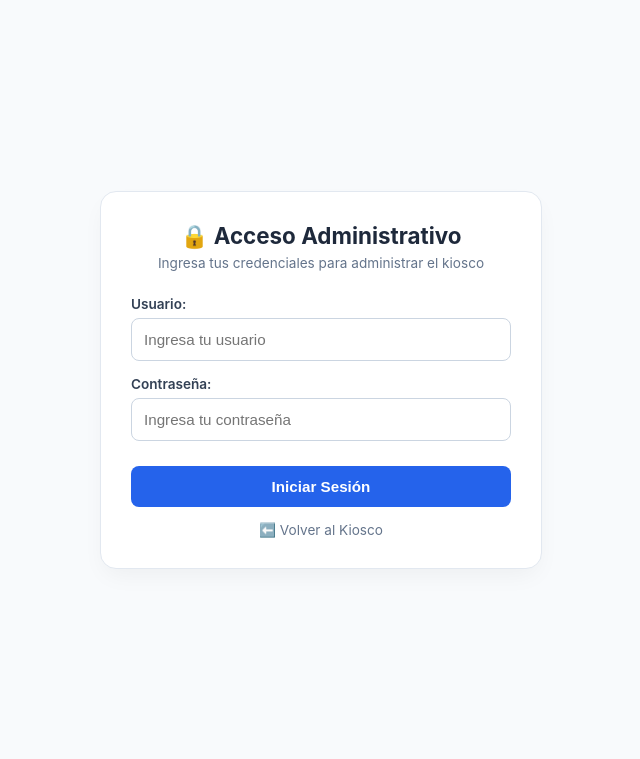
After one commit to Catenaaaaa/kiosco_impresion, a Flask app: page /login in a window 1280 px wide. The commit adds this page. Shown: the top 759 px of the page, without its empty margins (319-959 px from the left). Run offline with Flask 3, Linux system fonts and the light colour scheme.

Commit message:
Feat: Sistema de autenticación Login/Logout para el panel de administración

```diff
--- a/app.py
+++ b/app.py
@@ -3,10 +3,11 @@ import sqlite3
 import uuid
 import math
 import requests
-from flask import Flask, request, jsonify, render_template, redirect
+from flask import Flask, request, jsonify, render_template, redirect, session
 from pypdf import PdfReader
 
 app = Flask(__name__)
+app.secret_key = 'kiosco_secret_key_thiago28'
 UPLOAD_FOLDER = 'uploads'
 os.makedirs(UPLOAD_FOLDER, exist_ok=True)
 app.config['UPLOAD_FOLDER'] = UPLOAD_FOLDER
@@ -19,6 +20,7 @@ def allowed_file(filename):
 def init_db():
     conn = sqlite3.connect('database.db')
     cursor = conn.cursor()
+
     cursor.execute('''
         CREATE TABLE IF NOT EXISTS print_jobs (
             id INTEGER PRIMARY KEY AUTOINCREMENT,
@@ -37,8 +39,29 @@ def init_db():
             created_at TIMESTAMP DEFAULT CURRENT_TIMESTAMP
         )
     ''')
+
+    cursor.execute('''
+        CREATE TABLE IF NOT EXISTS settings (
+            key TEXT PRIMARY KEY,
+            value REAL NOT NULL
+        )
+    ''')
+
+    cursor.execute("INSERT OR IGNORE INTO settings (key, value) VALUES ('bw_price', 50.0)")
+    cursor.execute("INSERT OR IGNORE INTO settings (key, value) VALUES ('color_price', 100.0)")
+
     conn.commit()
     conn.close()
+
+def get_prices():
+    conn = sqlite3.connect('database.db')
+    cursor = conn.cursor()
+    cursor.execute("SELECT key, value FROM settings")
+    rows = cursor.fetchall()
+    conn.close()
+
+    prices = {row[0]: row[1] for row in rows}
+    return prices.get('bw_price', 50.0), prices.get('color_price', 100.0)
 
 def get_file_page_count(file_path):
     ext = file_path.rsplit('.', 1)[1].lower()
@@ -52,14 +75,41 @@ def get_file_page_count(file_path):
     return 1
 
 # ==========================================
+# RUTAS DE AUTENTICACIÓN (LOGIN / LOGOUT)
+# ==========================================
+@app.route('/login', methods=['GET', 'POST'])
+def login():
+    error = None
+    if request.method == 'POST':
+        username = request.form.get('username')
+        password = request.form.get('password')
+
+        if username == 'admin' and password == 'Thiago28':
+            session['admin_logged_in'] = True
+            return redirect('/admin')
+        else:
+            error = 'Usuario o contraseña incorrectos'
+
+    return render_template('login.html', error=error)
+
+@app.route('/logout')
+def logout():
+    session.pop('admin_logged_in', None)
+    return redirect('/login')
+
+# ==========================================
 # RUTAS DE INTERFAZ (HTML)
 # ==========================================
 @app.route('/')
 def index():
-    return render_template('index.html')
+    bw_price, color_price = get_prices()
+    return render_template('index.html', bw_price=bw_price, color_price=color_price)
 
 @app.route('/admin')
 def admin_panel():
+    if not session.get('admin_logged_in'):
+        return redirect('/login')
+
     conn = sqlite3.connect('database.db')
     cursor = conn.cursor()
 
@@ -82,14 +132,38 @@ def admin_panel():
     jobs = cursor.fetchall()
     conn.close()
 
+    bw_price, color_price = get_prices()
+
     return render_template(
         'admin.html',
         total_earned=total_earned,
         paid_jobs_count=paid_jobs_count,
         pending_jobs_count=pending_jobs_count,
         total_sheets_printed=total_sheets_printed,
-        jobs=jobs
+        jobs=jobs,
+        bw_price=bw_price,
+        color_price=color_price
     )
+
+@app.route('/admin/update-prices', methods=['POST'])
+def update_prices():
+    if not session.get('admin_logged_in'):
+        return redirect('/login')
+
+    try:
+        new_bw = float(request.form.get('bw_price', 50.0))
+        new_color = float(request.form.get('color_price', 100.0))
+
+        conn = sqlite3.connect('database.db')
+        cursor = conn.cursor()
+        cursor.execute("UPDATE settings SET value = ? WHERE key = 'bw_price'", (new_bw,))
+        cursor.execute("UPDATE settings SET value = ? WHERE key = 'color_price'", (new_color,))
+        conn.commit()
+        conn.close()
+    except Exception as e:
+        print(f"Error actualizando precios: {e}")
+
+    return redirect('/admin')
 
 # ==========================================
 # API Y PROCESAMIENTO
@@ -134,7 +208,8 @@ def upload_file():
 
     total_sheets_count = sheets_per_copy * copies
 
-    price_per_sheet = 100 if color else 50
+    bw_price, color_price = get_prices()
+    price_per_sheet = color_price if color else bw_price
     total_price = total_sheets_count * price_per_sheet
 
     conn = sqlite3.connect('database.db')
--- a/templates/index.html
+++ b/templates/index.html
@@ -64,8 +64,8 @@
 
             <label>Tinta / Color:</label>
             <select id="color">
-                <option value="false">Blanco y Negro ($50 / hoja física)</option>
-                <option value="true">Color ($100 / hoja física)</option>
+                <option value="false">Blanco y Negro (${{ bw_price }} / hoja física)</option>
+                <option value="true">Color (${{ color_price }} / hoja física)</option>
             </select>
 
             <label>Formato de Impresión:</label>
--- /dev/null
+++ b/templates/login.html
@@ -0,0 +1,47 @@
+<!DOCTYPE html>
+<html lang="es">
+<head>
+    <meta charset="UTF-8">
+    <meta name="viewport" content="width=device-width, initial-scale=1.0">
+    <title>Iniciar Sesión - Admin Kiosco</title>
+    <style>
+        :root { --primary: #2563eb; --primary-hover: #1d4ed8; --bg: #f8fafc; --card: #ffffff; --text: #0f172a; }
+        body { font-family: -apple-system, BlinkMacSystemFont, "Segoe UI", Roboto, sans-serif; background: var(--bg); color: var(--text); margin: 0; padding: 20px; display: flex; justify-content: center; align-items: center; min-height: 90vh; }
+        .login-card { width: 100%; max-width: 380px; background: var(--card); padding: 30px; border-radius: 16px; box-shadow: 0 10px 25px -5px rgba(0,0,0,0.05); border: 1px solid #e2e8f0; }
+        .header-title { text-align: center; margin-bottom: 25px; }
+        .header-title h2 { margin: 0; color: #1e293b; font-size: 1.4rem; }
+        .header-title p { color: #64748b; font-size: 0.85rem; margin-top: 5px; }
+        label { font-weight: 600; display: block; margin-top: 15px; color: #334155; font-size: 0.85rem; }
+        input { width: 100%; padding: 12px; margin-top: 6px; box-sizing: border-box; border-radius: 8px; border: 1px solid #cbd5e1; font-size: 0.95rem; background: #fff; }
+        button { width: 100%; padding: 12px; margin-top: 25px; background: var(--primary); color: white; border: none; font-weight: 600; border-radius: 8px; font-size: 0.95rem; cursor: pointer; }
+        button:hover { background: var(--primary-hover); }
+        .error-msg { background: #fef2f2; border: 1px solid #fecaca; color: #dc2626; padding: 10px; border-radius: 8px; font-size: 0.85rem; text-align: center; margin-bottom: 15px; }
+        .btn-back { display: block; text-align: center; margin-top: 15px; color: #64748b; text-decoration: none; font-size: 0.85rem; }
+        .btn-back:hover { color: #0f172a; }
+    </style>
+</head>
+<body>
+    <div class="login-card">
+        <div class="header-title">
+            <h2>🔒 Acceso Administrativo</h2>
+            <p>Ingresa tus credenciales para administrar el kiosco</p>
+        </div>
+
+        {% if error %}
+            <div class="error-msg">{{ error }}</div>
+        {% endif %}
+
+        <form action="/login" method="POST">
+            <label>Usuario:</label>
+            <input type="text" name="username" placeholder="Ingresa tu usuario" required>
+
+            <label>Contraseña:</label>
+            <input type="password" name="password" placeholder="Ingresa tu contraseña" required>
+
+            <button type="submit">Iniciar Sesión</button>
+        </form>
+
+        <a href="/" class="btn-back">⬅️ Volver al Kiosco</a>
+    </div>
+</body>
+</html>
```
Also changed, not shown: templates/admin.html (+32 -1 lines), database.db, 1 other file.
